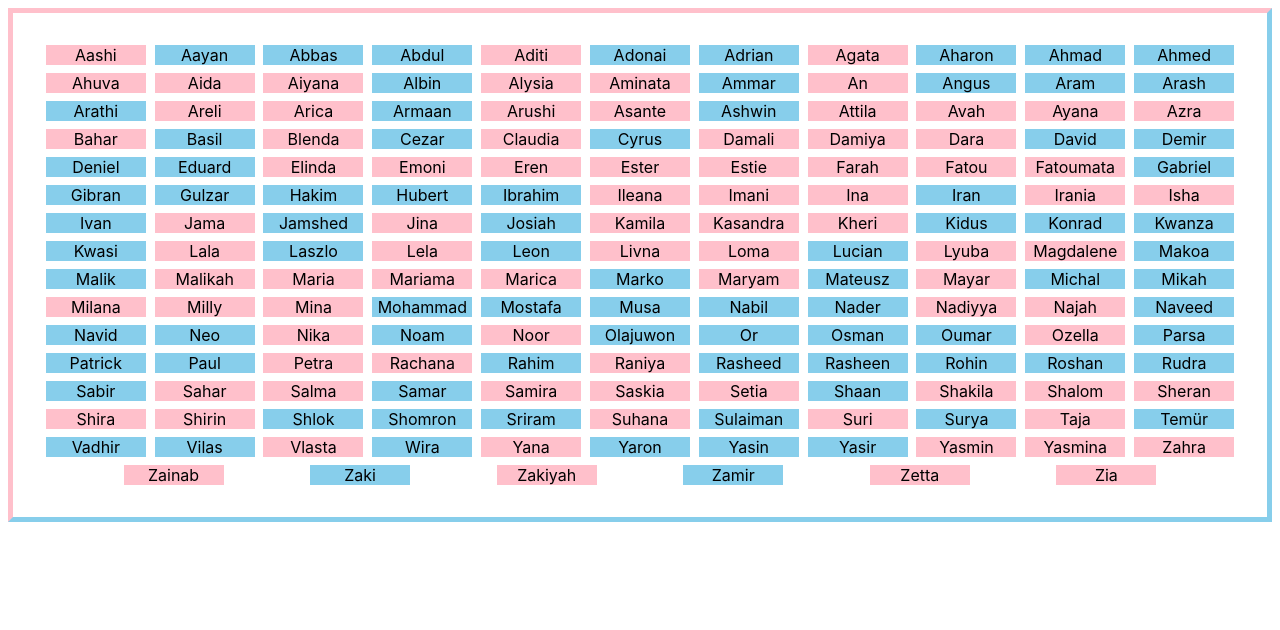
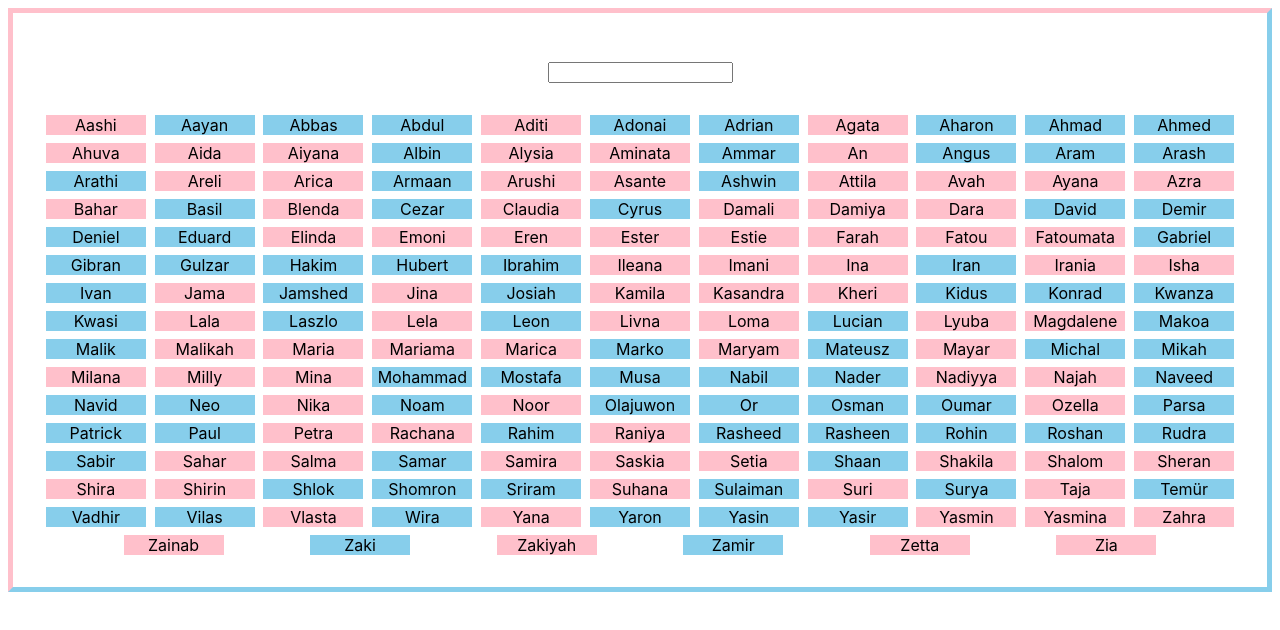
Before and after one commit to Johng117/baby-names-react, a React (Create React App) app: page / in a window 1280 px wide. Shown: the top 630 px of the page. Built offline with nearby package versions, Linux system fonts and the light colour scheme.

Commit message:
Added input field.

```diff
--- a/src/App.css
+++ b/src/App.css
@@ -2,43 +2,23 @@
   text-align: center;
 }
 
-.App-logo {
-  height: 40vmin;
-  pointer-events: none;
+.form-container {
+  margin: 1rem auto 2rem auto;
+}
+.name-container {
+  border-top: 5px solid pink;
+  border-right: 5px solid skyblue;
+  border-bottom:  5px solid skyblue;
+  border-left:  5px solid pink;
+  padding: 2rem;
+  margin: .5rem;
 }
 
-@media (prefers-reduced-motion: no-preference) {
-  .App-logo {
-    animation: App-logo-spin infinite 20s linear;
-  }
-}
-
-.App-header {
-  background-color: #282c34;
-  min-height: 100vh;
-  display: flex;
-  flex-direction: column;
-  align-items: center;
-  justify-content: center;
-  font-size: calc(10px + 2vmin);
-  color: white;
-}
-
-.App-link {
-  color: #61dafb;
-}
-
-.name-container {
+.names {
   display: flex;
   flex-wrap: wrap;
   justify-content: space-evenly;
   gap: 0.5rem;
-  padding: 2rem;
-  margin: .5rem;
-  border-top: 5px solid pink;
-  border-right: 5px solid skyblue;
-  border-bottom:  5px solid skyblue;
-  border-left:  5px solid pink;
 }
 
 p {
--- a/src/NameSorter.js
+++ b/src/NameSorter.js
@@ -1,20 +1,53 @@
 import Data from "./babyNamesData.json";
-import React from "react";
+import React, { useState } from "react";
 import NameOfBaby from "./NameOfBaby";
 
 const NameSorter = () => {
-  const sortedNames=Data.sort((a, b) => {
-      return (a.name>b.name ? 1 : (a.name<b.name ? -1 : 0));
+  const [textInput, setTextInput] = useState({ value: "" });
+
+  function inputHandler(e) {
+    return setTextInput({
+      ...textInput,
+      value: e.currentTarget.value,
+    });
+  }
+  console.log(textInput.value);
+
+  const sortedNames = Data.sort((a, b) => {
+    return a.name > b.name ? 1 : a.name < b.name ? -1 : 0;
   });
   return (
     <div className="name-container">
-      {sortedNames.map((element) =>
-        element.sex === "f" ? (
-          <NameOfBaby pink={element.name} />
-        ) : (
-          <NameOfBaby blue={element.name} />
-        ),
-      )}
+      <div className="form-container">
+        <form>
+          <input
+            type="text"
+            value={textInput.value}
+            onChange={inputHandler}
+          ></input>
+        </form>
+      </div>
+      <div className="names">
+        { textInput.value.length===0
+        ? sortedNames.map((element) => {
+             return (element.sex === "f" ? (
+            <NameOfBaby pink={element.name} />
+          ) : (
+            <NameOfBaby blue={element.name} />
+          ));
+          }) : null}
+
+         { (textInput.value.length!==0
+         ? (sortedNames.map((element) => {
+            return element.name.toLowerCase().includes(textInput.value) ? (
+              element.sex === "f" ? (
+                <NameOfBaby pink={element.name} />
+              ) : (
+                <NameOfBaby blue={element.name} />
+              )
+            ) : null;
+         })) : null) }
+      </div>
     </div>
   );
 };
```
